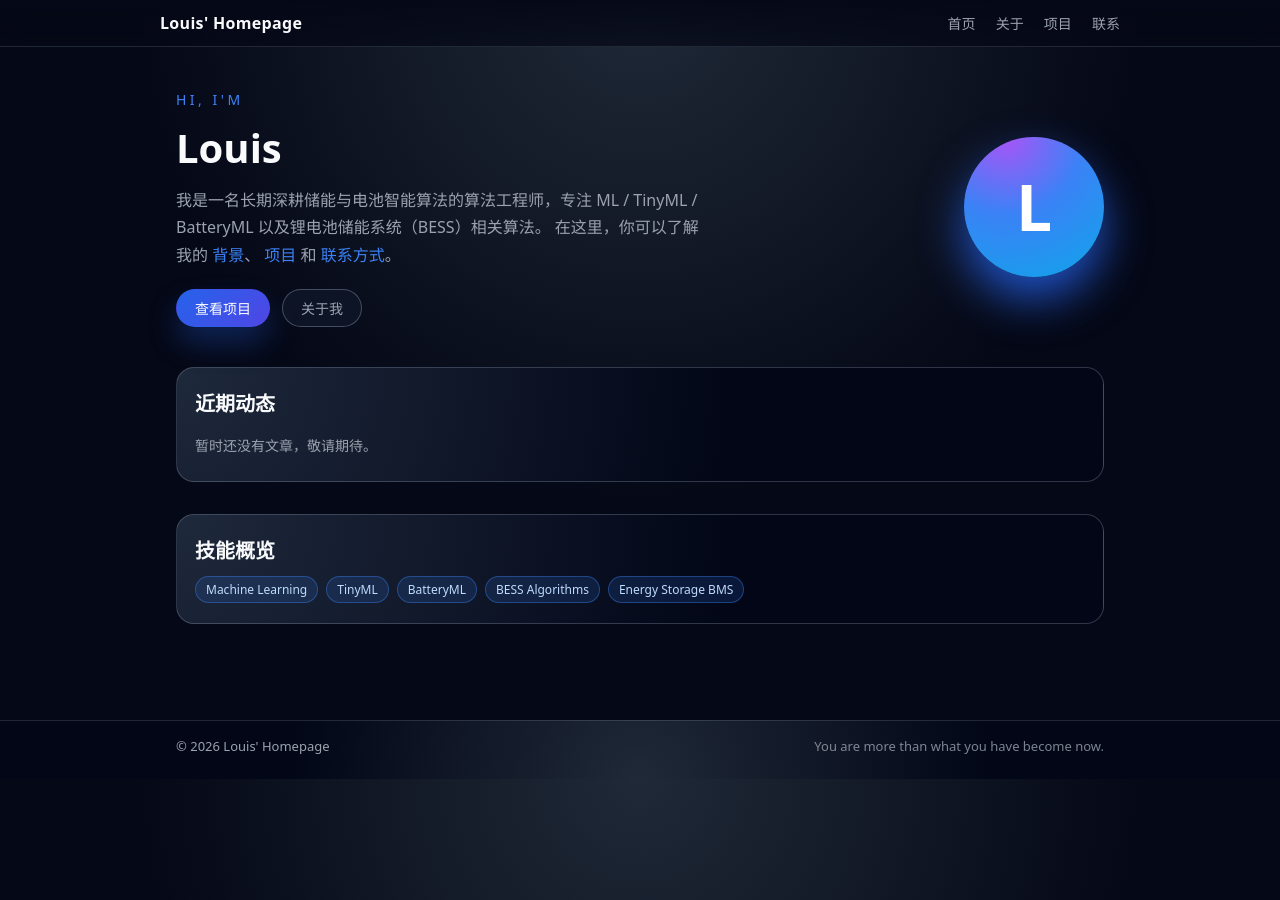
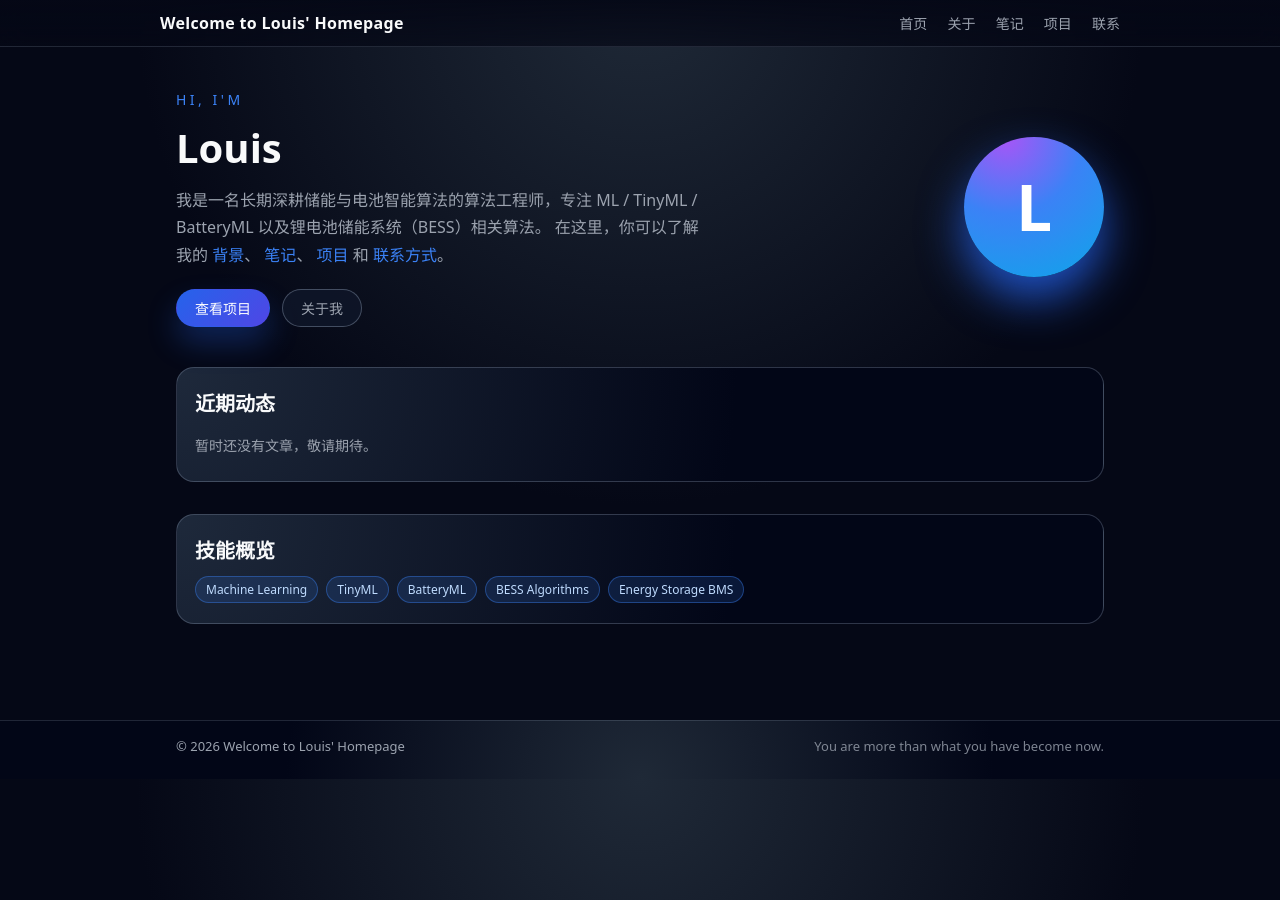
Before and after one commit to louislog/louislog.github.io, a Jekyll site: the page built from index.md, in a window 1280 px wide. Built offline with Jekyll 4.4.1, drawn with Linux system fonts in a browser that asks for light colours.

Commit message:
Enhance homepage title and add notes section; create notes layout with categories for development and sharing, and include example notes for better organization.

```diff
--- a/_config.yml
+++ b/_config.yml
@@ -1,3 +1,8 @@
 theme: jekyll-theme-minimal
-title: Louis' Homepage
+title: Welcome to Louis' Homepage
 description: You are more than what you have become now.
+
+collections:
+  notes:
+    output: true
+    permalink: /notes/:name/
--- a/_layouts/default.html
+++ b/_layouts/default.html
@@ -18,6 +18,7 @@
         <nav class="site-nav">
           <a href="{{ '/' | relative_url }}">首页</a>
           <a href="{{ '/about/' | relative_url }}">关于</a>
+          <a href="{{ '/notes/' | relative_url }}">笔记</a>
           <a href="{{ '/projects/' | relative_url }}">项目</a>
           <a href="{{ '/contact/' | relative_url }}">联系</a>
         </nav>
--- a/assets/css/style.css
+++ b/assets/css/style.css
@@ -232,6 +232,16 @@ a:hover {
   color: #e5e7eb;
 }
 
+.post-excerpt {
+  font-size: 13px;
+  color: var(--text-soft);
+  margin-left: 4px;
+}
+
+.note-category {
+  flex-shrink: 0;
+}
+
 .skill-tags {
   display: flex;
   flex-wrap: wrap;
--- a/index.md
+++ b/index.md
@@ -11,6 +11,7 @@ title: "Home"
       我是一名长期深耕储能与电池智能算法的算法工程师，专注 ML / TinyML / BatteryML 以及锂电池储能系统（BESS）相关算法。
       在这里，你可以了解我的
       <a href="{{ '/about/' | relative_url }}">背景</a>、
+      <a href="{{ '/notes/' | relative_url }}">笔记</a>、
       <a href="{{ '/projects/' | relative_url }}">项目</a> 和
       <a href="{{ '/contact/' | relative_url }}">联系方式</a>。
     </p>
```
Also changed, not shown: _notes/code-snippet-example.md (added, +19 -0 lines), _notes/share-example.md (added, +19 -0 lines), notes.md (added, +66 -0 lines), README.md.
